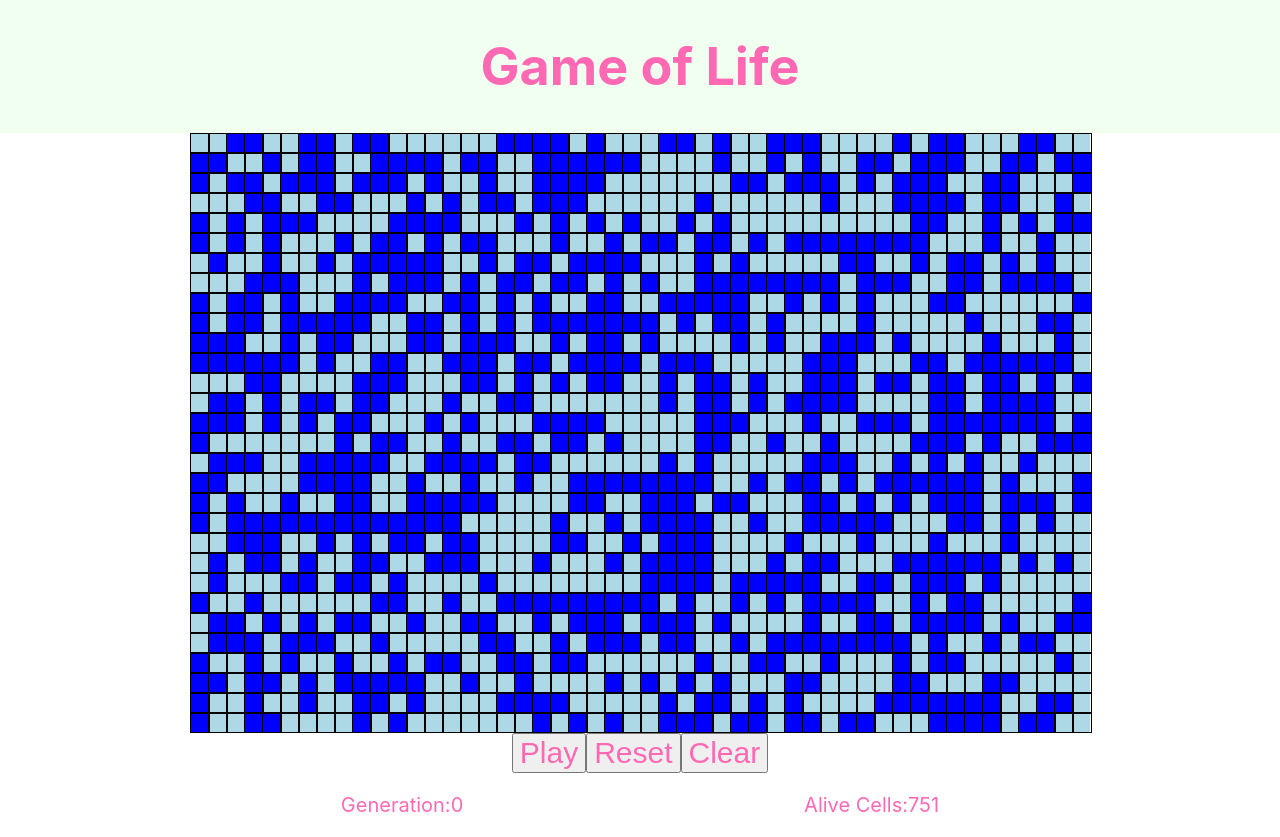
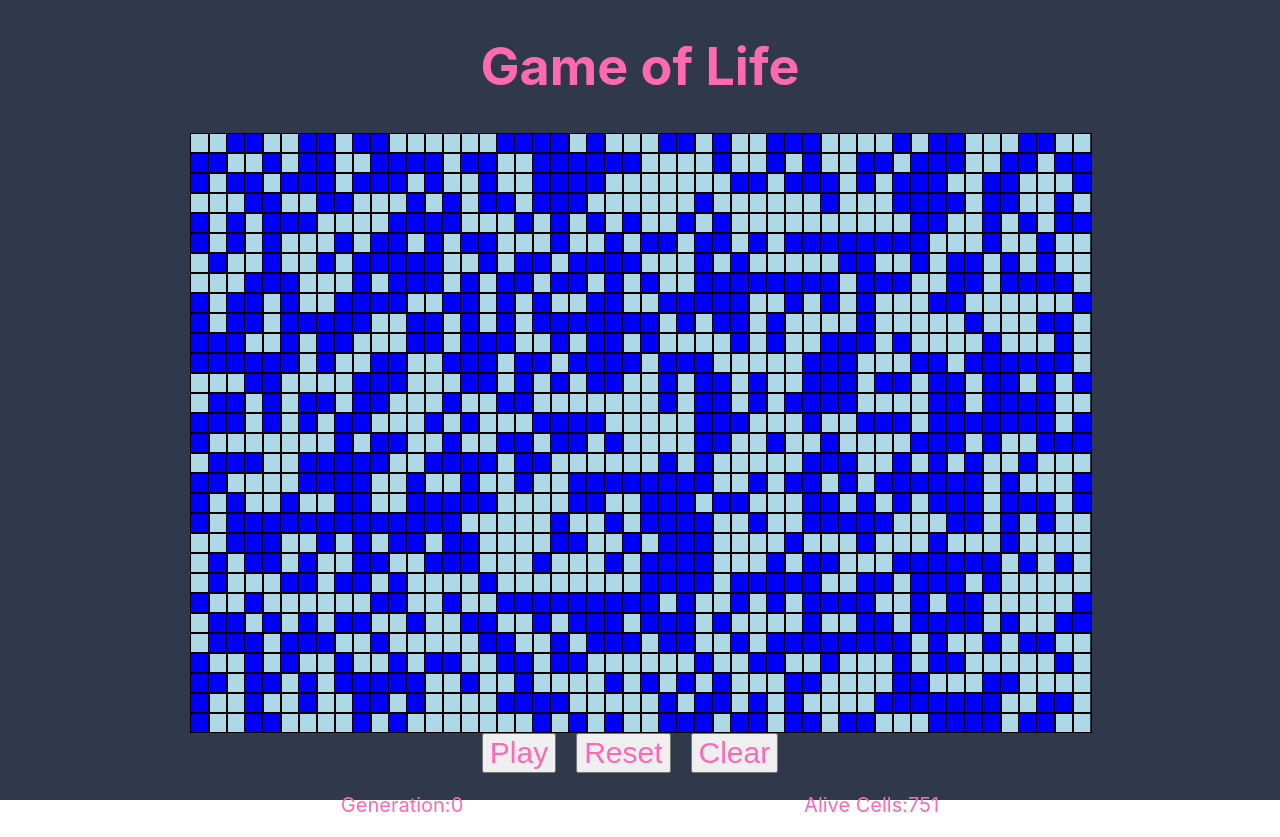
Before and after one commit to lucas-norris/game-of-life, a React (Create React App) app: page / in a window 1280 px wide. Built offline with nearby package versions, Linux system fonts and the light colour scheme.

Commit message:
changed background color and added spacing for buttons

```diff
--- a/src/App.css
+++ b/src/App.css
@@ -1,6 +1,7 @@
 .App {
   text-align: center;
   height: 100dvh;
+  background-color: #30384b;
 }
 
 .text{
@@ -12,7 +13,6 @@
 
 
 .App-header {
-  background-color: honeydew;
   display: flex;
   flex-direction: column;
   align-items: center;
@@ -28,5 +28,6 @@
 
 button{
   font-size: 30px;
-  color: hotpink
+  color: hotpink;
+  margin-right: 20px;
 }
```
